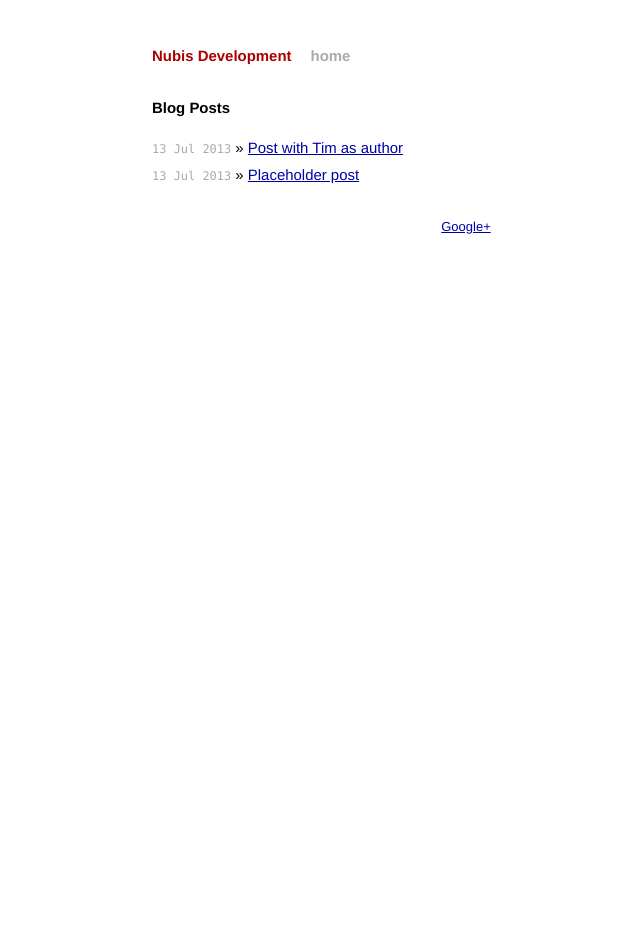
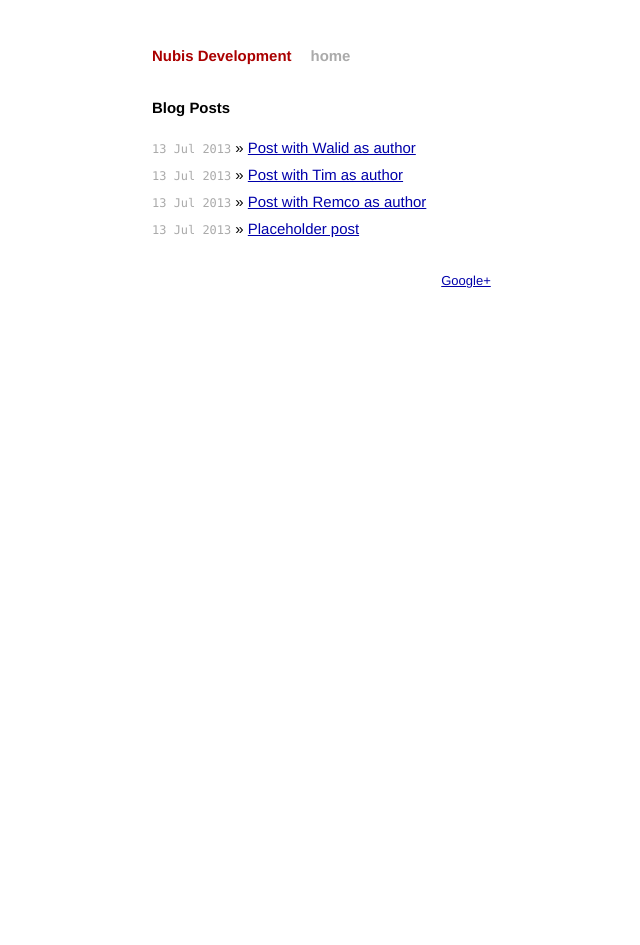
Before and after one commit to nubisonline/development-blog, a Jekyll site: the page built from index.html, in a window 1280 px wide. Shown: the whole page, without its empty margins (174-814 px from the left). Built offline with Jekyll 4.4.1, drawn with Linux system fonts in a browser that asks for light colours.

Commit message:
Added Walid and Remco to the authors array

```diff
--- a/_config.yml
+++ b/_config.yml
@@ -7,3 +7,9 @@ authors:
   tim:
     full_name: Tim van Dalen
     gplus_id: 100487696573936783003
+  walid:
+    full_name: Walid Said
+    gplus_id: 104993994538898250860
+  remco:
+    full_name: Remco Plasmeijer
+    gplus_id: 102632274470030995679
--- /dev/null
+++ b/_posts/2013-07-13-remco-author.md
@@ -0,0 +1,9 @@
+---
+layout: post
+title: "Post with Remco as author"
+author: remco
+---
+
+This post has Remco as the author.
+
+It should show up as such in Google search results.
--- /dev/null
+++ b/_posts/2013-07-13-walid-author.md
@@ -0,0 +1,9 @@
+---
+layout: post
+title: "Post with Walid as author"
+author: walid
+---
+
+This post has Walid as the author.
+
+It should show up as such in Google search results.
```
